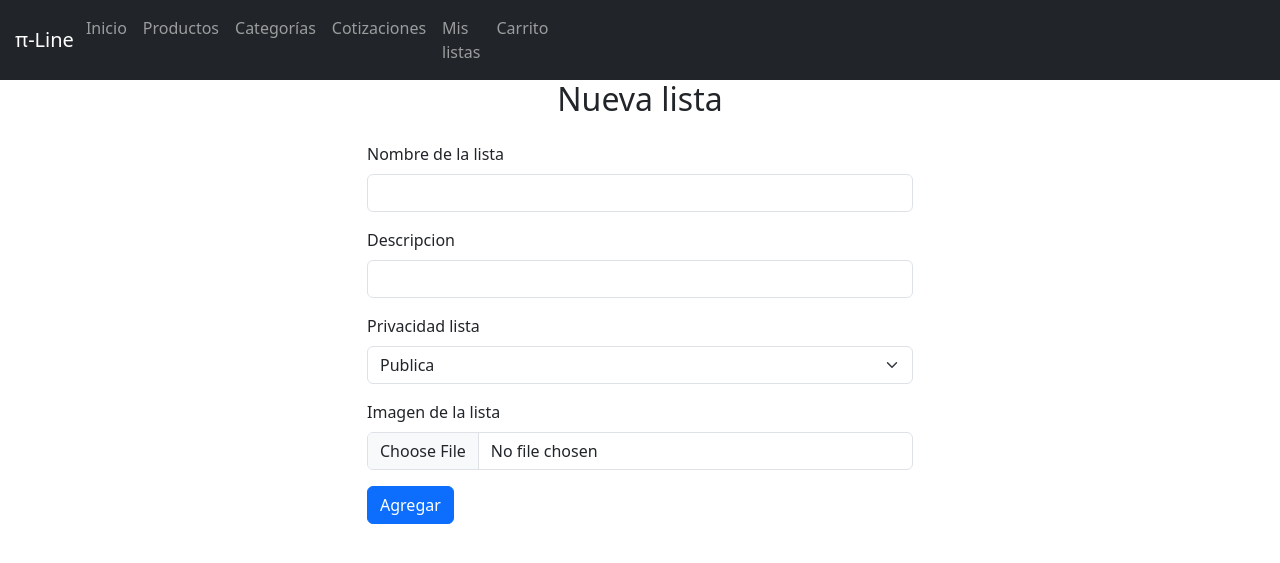
After one commit to Jonartr/BDM, a PHP site: page /Nuevalista.php in a window 1280 px wide. The commit adds this page. Shown: the top 563 px of the page. Run offline with PHP 8.4, Linux system fonts and the light colour scheme.

Commit message:
Listas a la lista

```diff
--- /dev/null
+++ b/Nuevalista.php
@@ -0,0 +1,55 @@
+<!DOCTYPE html>
+<html lang="en">
+<head>
+    <meta charset="UTF-8">
+    <meta name="viewport" content="width=device-width, initial-scale=1.0">
+    <title>Nueva categoria</title>
+    <link rel="stylesheet" href="css/login.css">
+    <link href="https://cdn.jsdelivr.net/npm/bootstrap@5.3.2/dist/css/bootstrap.min.css" rel="stylesheet" integrity="sha384-T3c6CoIi6uLrA9TneNEoa7RxnatzjcDSCmG1MXxSR1GAsXEV/Dwwykc2MPK8M2HN" crossorigin="anonymous">
+</head>
+<body>
+
+<?php include("header.php");?>
+
+
+<div class="container my-5">
+    <div class="row justify-content-center">
+      <div class="col-md-6">
+        <h2 class="text-center mb-4">Nueva lista</h2>
+        <form  id="categoria" action="php/ABCLista.php" method="post" enctype = "multipart/form-data">
+
+          <div class="mb-3">
+            <label for="name" class="form-label">Nombre de la lista</label>
+            <input type="text" class="form-control" id="name" name="name" required>
+          </div>
+
+          <div class="mb-3">
+            <label for="description" class="form-label">Descripcion</label>
+            <input type="text" class="form-control" id="description" name="description" required>
+          </div>
+
+          <div class="mb-3">
+            <label for="private" class="form-label"> Privacidad lista</label>
+            <select class="form-select" id="private" name="private">
+              <option value="1">Publica</option>
+              <option value="2">Privada</option>
+            </select>
+          </div>
+
+          <div class="mb-3">
+            <label for="avatar" class="form-label">Imagen de la lista</label>
+            <input type="file"  accept="image/png, image/jpeg"  class="form-control" id="avatar" name="avatar">
+          </div>
+
+          <p id= "aviso" style = "color:red;"></p>
+          <button type="submit"  class="btn btn-primary">Agregar</button>
+        </form>
+      </div>
+    </div>
+  </div>
+
+
+<script src="https://cdn.jsdelivr.net/npm/bootstrap@5.3.2/dist/js/bootstrap.bundle.min.js" integrity="sha384-C6RzsynM9kWDrMNeT87bh95OGNyZPhcTNXj1NW7RuBCsyN/o0jlpcV8Qyq46cDfL" crossorigin="anonymous"></script>
+<script src =  "js/Apicategoria.js"></script>
+</body>
+</html>
--- a/header.php
+++ b/header.php
@@ -39,7 +39,7 @@
       </li>
 
       <li class="nav-item">
-        <a class="nav-link" href="">Mis listas</a>
+        <a class="nav-link" href="php/GetLista.php">Mis listas</a>
       </li>
 
       <li class="nav-item">
@@ -101,7 +101,7 @@
               ?>
 
               <li class="nav-item">
-                <a href= "perfilusuarioprivado.php" class= "nav-link" style="margin-left: 750px; color:antiquewhite">
+                <a href= "perfilusuarioprivado.php" class= "navbar-brand" style="margin-left: 750px; color:antiquewhite">
                 <?php  echo $_SESSION['Usuario'];?></a>
               </li>
 
@@ -109,7 +109,7 @@
 
 
             <li class="nav-item">
-              <a href="php/CerrarSesion.php" class= "nav-link my-2 my-sm-0 " style="margin-left: 25px;">Cerrar Sesión</a>
+              <a href="php/CerrarSesion.php" class= "navbar-brand my-2 my-sm-0 " style="margin-left: 25px;">Cerrar Sesión</a>
             </li>
              <!--case 2-->
  <?php
```
Also changed, not shown: Listas.php (added, +60 -0 lines), php/ABCLista.php (added, +34 -0 lines), php/GetLista.php (added, +37 -0 lines), img/438242009_828388982500265_556881235490241435_n.jpg (added).
